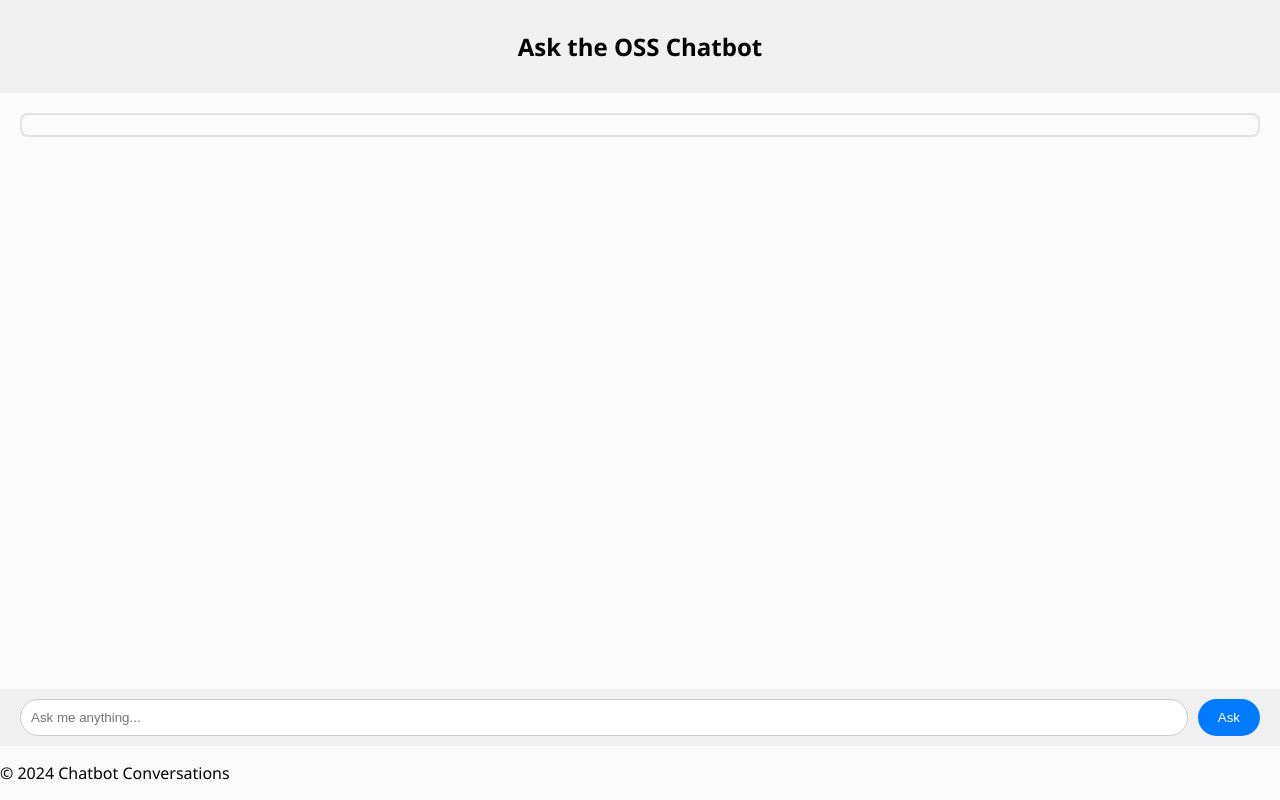
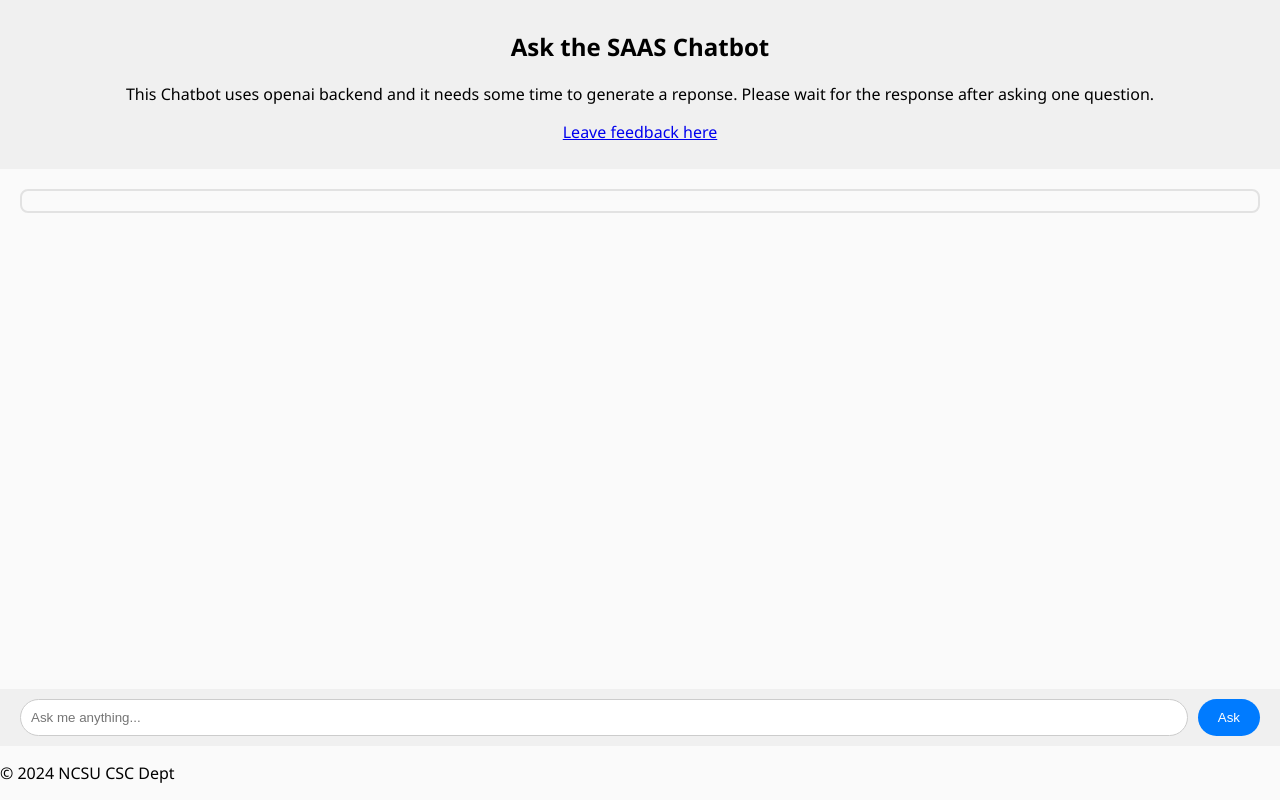
Before and after one commit to NCSUTAChatBot/llm-chatbot, a Flask app: page /form in a window 1280 px wide. Run offline with Flask 2, Linux system fonts and the light colour scheme.

Commit message:
minor changes on the text.

```diff
--- a/app.py
+++ b/app.py
@@ -1,4 +1,4 @@
-from flask import Flask, render_template, request, jsonify, session
+from flask import Flask, render_template, request, jsonify
 from flask_session import Session
 from flask_cors import CORS
 from llmbackend import make_query
@@ -47,4 +47,4 @@ def ask():
     return jsonify({'chat_history':chat_history, 'result':result})
 
 if __name__ == '__main__':
-    app.run(debug=True)
+    app.run(debug=True, port=8000, host="152.7.178.152")
--- a/templates/form.html
+++ b/templates/form.html
@@ -3,7 +3,7 @@
 <head>
     <meta charset="UTF-8">
     <meta name="viewport" content="width=device-width, initial-scale=1.0">
-    <title>Simple Chatbot Conversation</title>
+    <title>The SAAS Chatbot</title>
     <style>
         body {
             font-family: 'Segoe UI', Tahoma, Geneva, Verdana, sans-serif;
@@ -102,7 +102,9 @@
 </head>
 <body>
     <header>
-        <h2>Ask the OSS Chatbot</h2>
+        <h2>Ask the SAAS Chatbot</h2>
+        <p>This Chatbot uses openai backend and it needs some time to generate a reponse. Please wait for the response after asking one question.</p>
+        <p><a href="https://www.w3schools.com">Leave feedback here</a></p>
     </header>
 
     <main>
@@ -115,7 +117,7 @@
     </div>
 
     <footer>
-        <p>&copy; 2024 Chatbot Conversations</p>
+        <p>&copy; 2024 NCSU CSC Dept</p>
     </footer>
 
     <script>
--- /dev/null
+++ b/wsgi.py
@@ -0,0 +1,3 @@
+from app import app
+if __name__ == "__main__" :
+    app.run()
```
Also changed, not shown: templates/index.html (+5 -4 lines), 1 other file.
